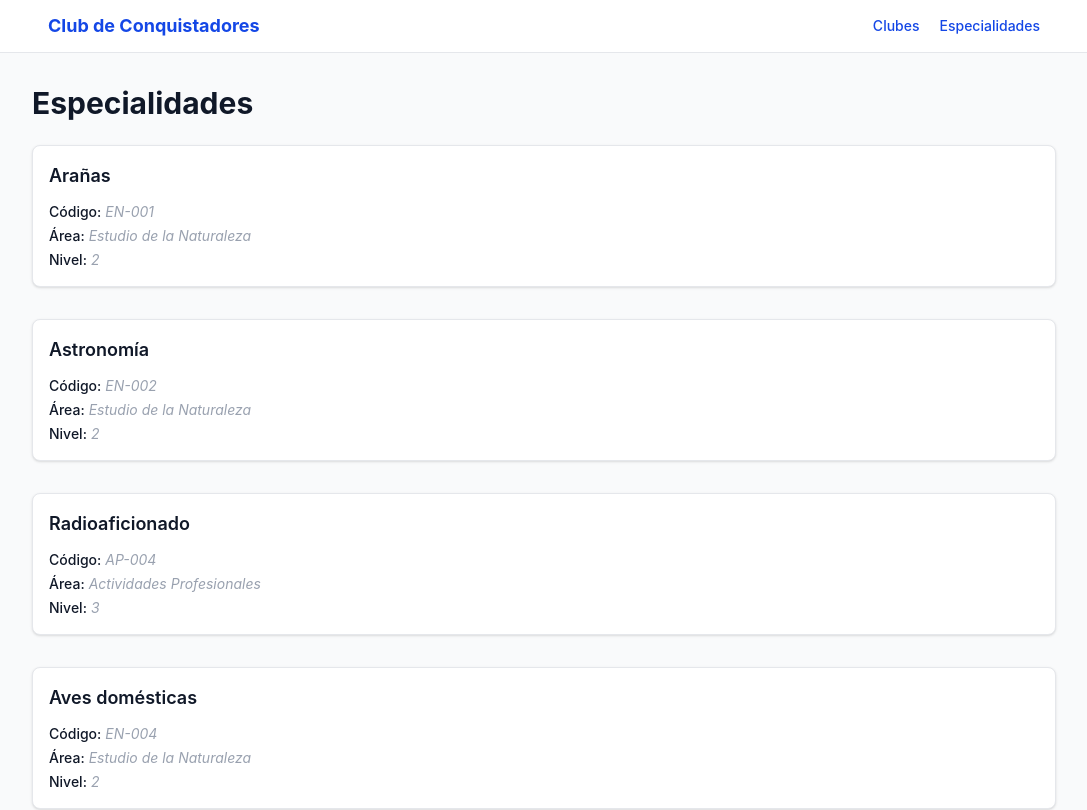
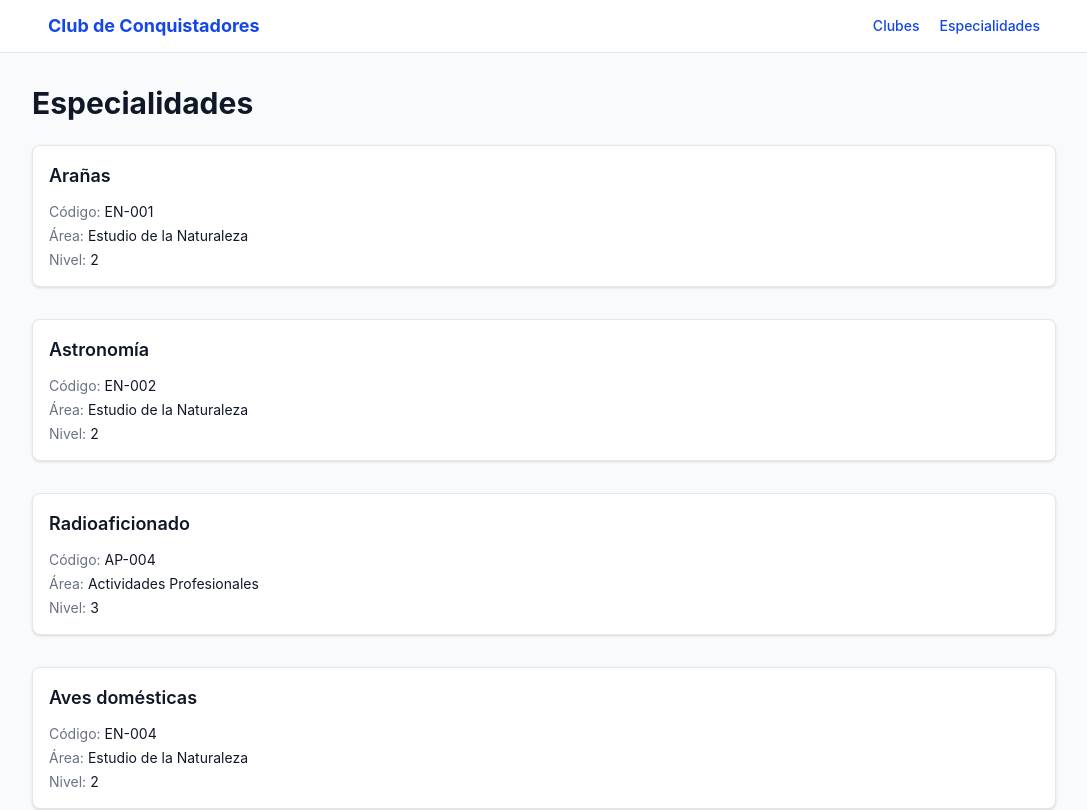
Before and after one commit to Micolz/Proyecto-conquistadores, a React (Vite) app: page /especialidades in a window 1280 px wide. Shown: the top 810 px of the page, without its empty margins (96-1183 px from the left). Built offline with nearby package versions, Linux system fonts and the light colour scheme.

Commit message:
Limpiar EspecialidadCard y la lista de especialidades

```diff
--- a/src/components/EspecialidadCard.tsx
+++ b/src/components/EspecialidadCard.tsx
@@ -8,27 +8,19 @@ interface EspecialidadCardProps {
 function EspecialidadCard({ especialidad }: EspecialidadCardProps) {
   return (
     <article className="rounded-lg border border-gray-200 bg-white p-4 shadow-sm transition hover:shadow-md">
-      <div className="flex items-start justify-between gap-2">
-        <h2 className="text-lg font-semibold text-gray-900">{especialidad.nombre}</h2>
-      </div>
+      <h2 className="text-lg font-semibold text-gray-900">{especialidad.nombre}</h2>
       <dl className="mt-3 space-y-1 text-sm text-gray-900">
         <div className="flex gap-1">
-          <dt className="font-medium">Código:</dt>
-          <dd>
-            <span className="text-gray-400 italic">{especialidad.codigo}</span>
-          </dd>
+          <dt className="text-gray-500">Código:</dt>
+          <dd>{especialidad.codigo}</dd>
         </div>
         <div className="flex gap-1">
-          <dt className="font-medium">Área:</dt>
-          <dd>
-            <span className="text-gray-400 italic">{nombresDeArea[especialidad.area]}</span>
-          </dd>
+          <dt className="text-gray-500">Área:</dt>
+          <dd> {nombresDeArea[especialidad.area]}</dd>
         </div>
         <div className="flex gap-1">
-          <dt className="font-medium">Nivel:</dt>
-          <dd>
-            <span className="text-gray-400 italic">{especialidad.nivel}</span>
-          </dd>
+          <dt className="text-gray-500">Nivel:</dt>
+          <dd> {especialidad.nivel}</dd>
         </div>
       </dl>
     </article>
--- a/src/pages/ListaEspecialidades.tsx
+++ b/src/pages/ListaEspecialidades.tsx
@@ -8,11 +8,7 @@ function ListaEspecialidades() {
         <h1 className="mb-6 text-3xl font-bold text-gray-900">Especialidades</h1>
         <div className="space-y-8">
           {especialidades.map(especialidad => {
-            return (
-              <section key={especialidad.id}>
-                <EspecialidadCard especialidad={especialidad} />
-              </section>
-            )
+            return <EspecialidadCard key={especialidad.id} especialidad={especialidad} />
           })}
         </div>
       </div>
```
